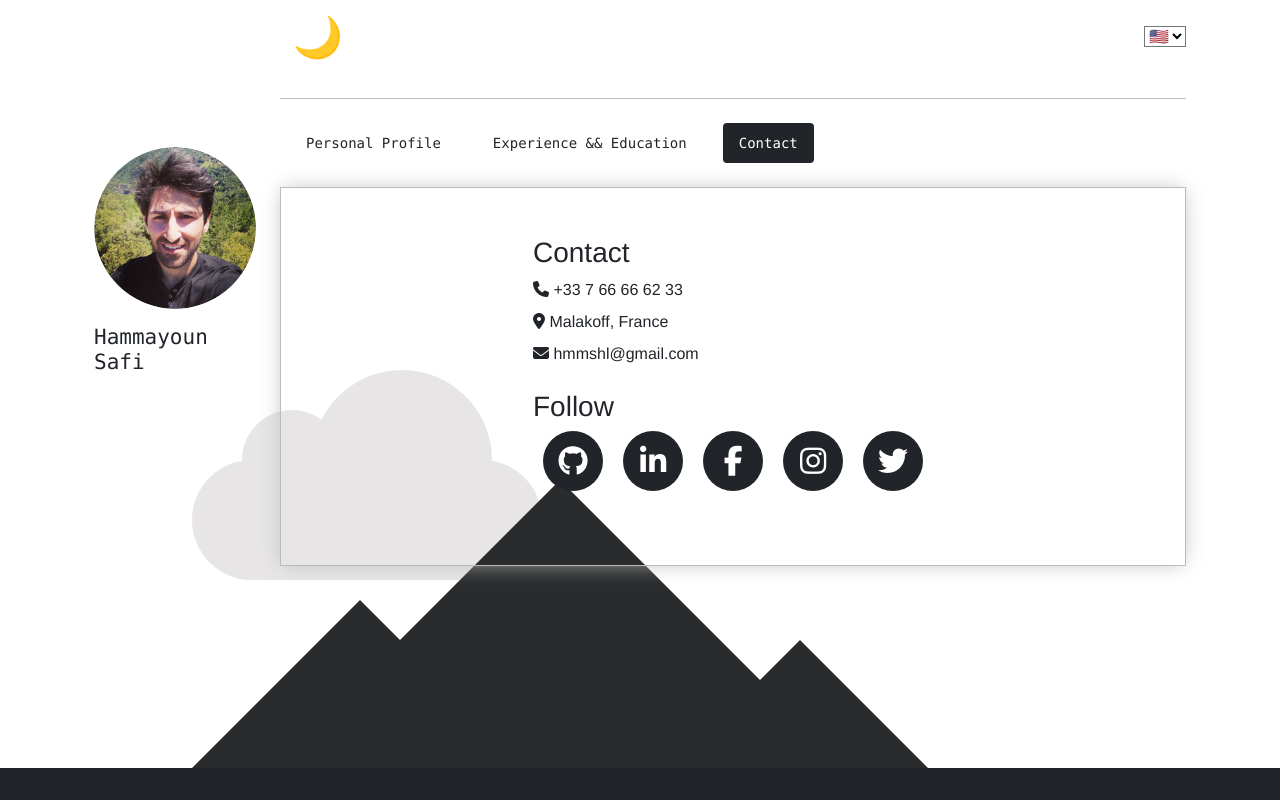
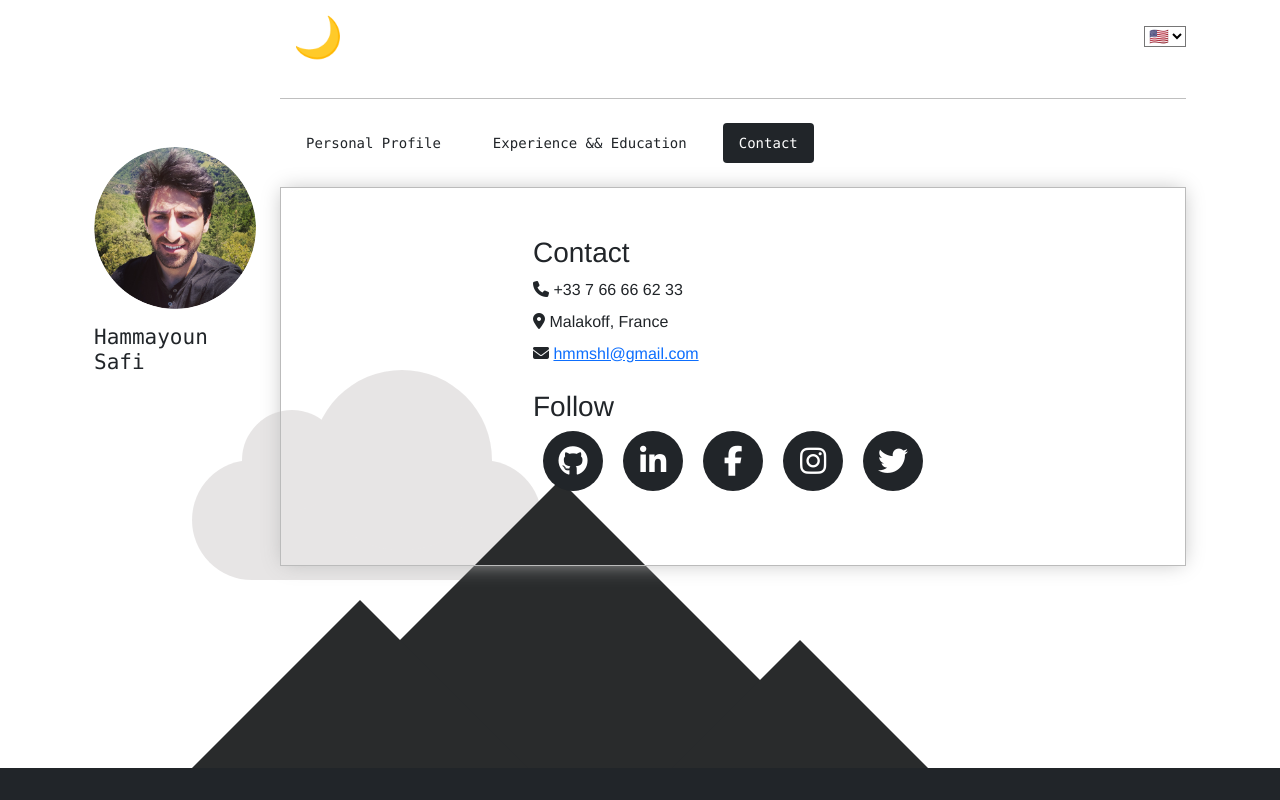
Before and after one commit to Hama99o/my-cv, a Vue app: page /contact in a window 1280 px wide. Built offline with nearby package versions, Linux system fonts and the light colour scheme.

Commit message:
mail to added

```diff
--- a/src/components/Contact.vue
+++ b/src/components/Contact.vue
@@ -5,7 +5,7 @@
         <h3 :class="toggleWhiteTextColorForNightMood">Contact</h3>
         <div class="call my-2"><i class="fa fa-phone"></i><span> +33 7 66 66 62 33</span></div>
         <div class="address my-2"><i class="fa fa-map-marker"></i><span> Malakoff, France</span></div>
-        <div class="email my-2"><i class="fa fa-envelope"></i><span> hmmshl@gmail.com</span></div>
+        <div class="email my-2"><i class="fa fa-envelope"></i> <a href="mailto:hmmshl@gmail.com" target="_blank"> <span> hmmshl@gmail.com</span></a></div>
       </div>
       <div class="follow py-3">
         <h3 :class="toggleWhiteTextColorForNightMood">Follow</h3>
```
